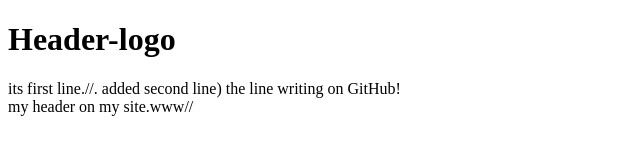
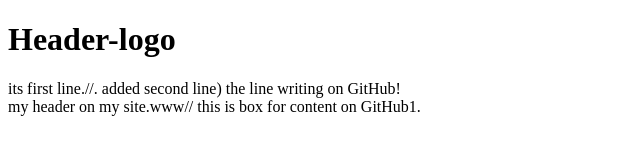
Before and after one commit to AndreyAdmin/A_collection_of_wonderful_ideas2, a plain HTML site: page index.html in a window 1280 px wide. Shown: the whole page, without its empty margins (0-640 px from the left). Drawn offline with Linux system fonts and the light colour scheme.

Commit message:
Update index.html

```diff
--- a/index.html
+++ b/index.html
@@ -16,7 +16,7 @@
 		<div class="header">
 
 			my header on my site.www//
-
+			this is box for content on GitHub1.
 		</div>
 	</body>
 </html>
```
